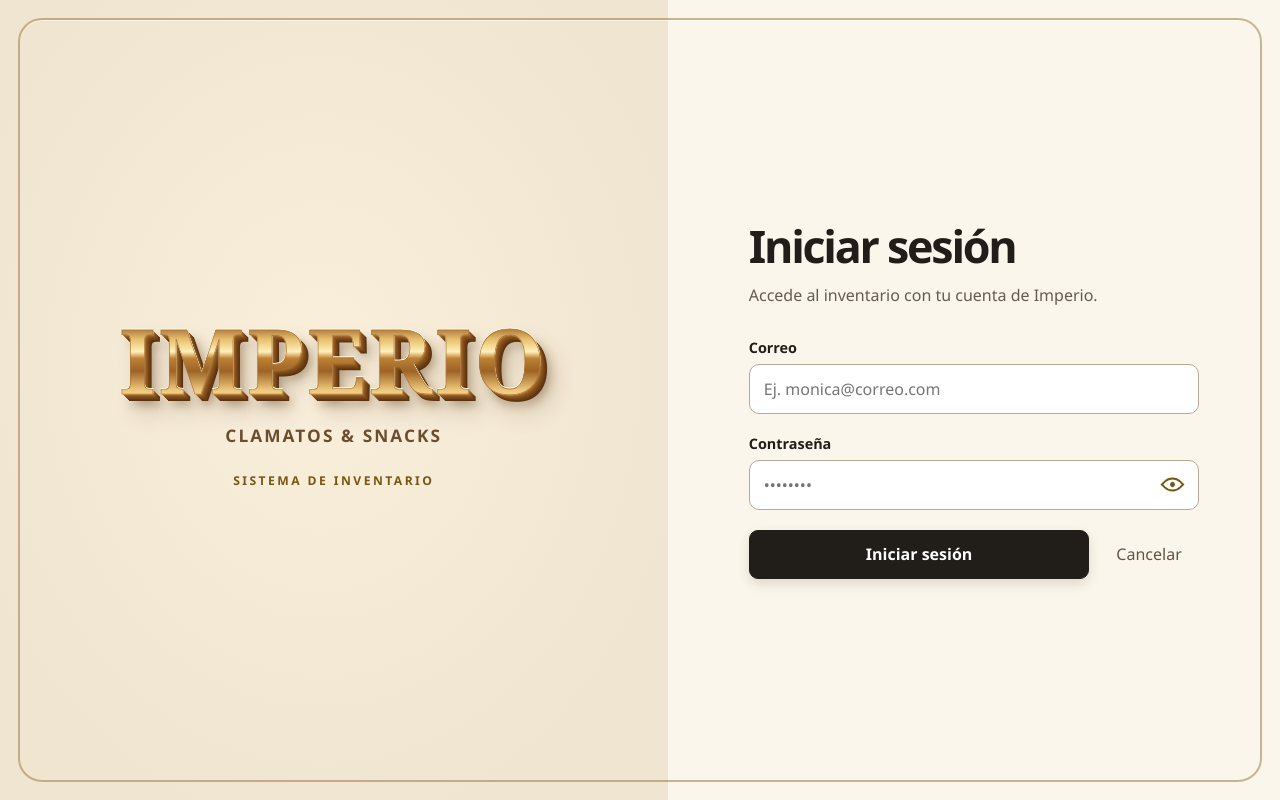
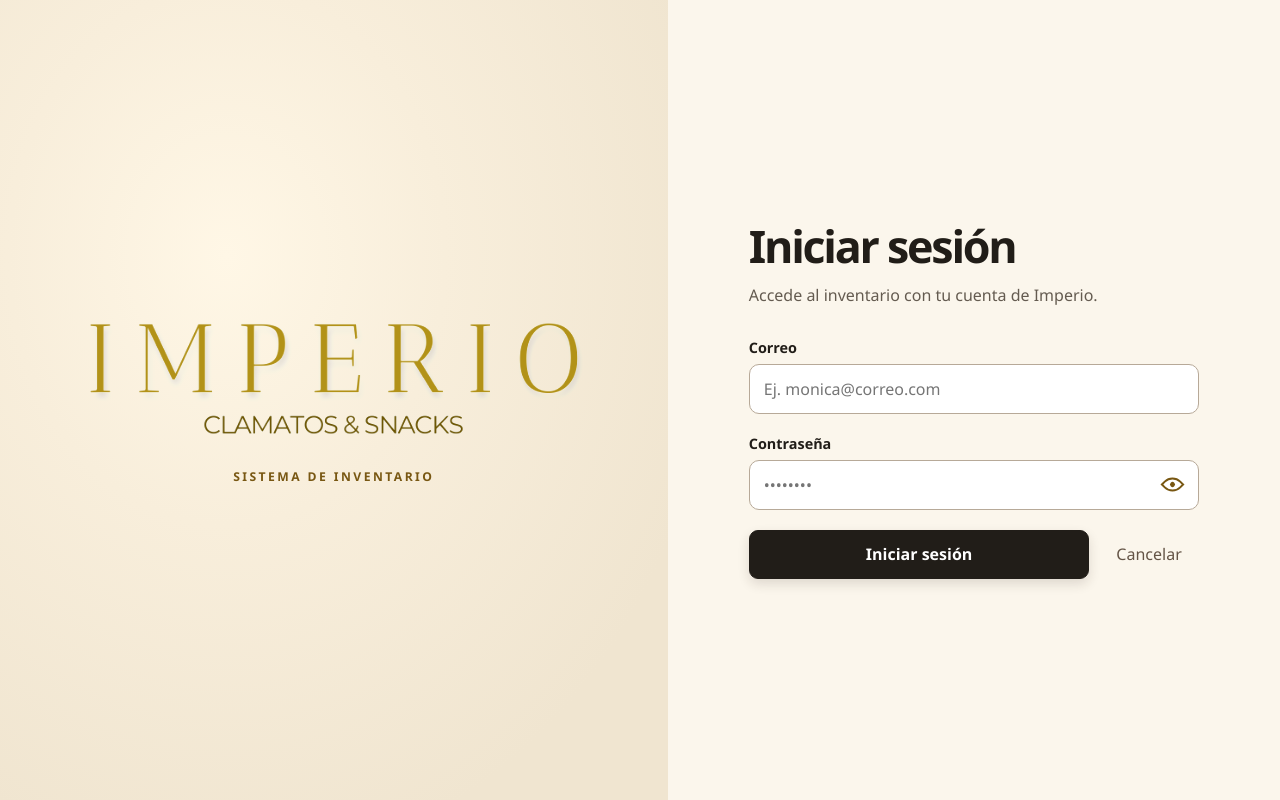
Before and after one commit to Bowerystream117/PROYECTO-SOFTWARE, a plain HTML site: page frontend/inicio de sesion/index.html in a window 1280 px wide. Drawn offline with Linux system fonts and the light colour scheme.

Commit message:
Recupera el logo original con luz suave y sin marco

```diff
--- a/frontend/inicio de sesion/estilos.css
+++ b/frontend/inicio de sesion/estilos.css
@@ -12,64 +12,35 @@ body {
   font-family: "Segoe UI", system-ui, sans-serif;
 }
 .pantalla {
-  position: relative;
   display: grid;
   grid-template-columns: minmax(0, 1.09fr) minmax(0, 1fr);
   min-height: 100vh;
   min-height: 100svh;
 }
 .panelMarca {
-  position: relative;
   display: grid;
   place-items: center;
   padding: clamp(24px, 6.5vw, 108px);
-  background: radial-gradient(ellipse at 48% 46%, #f9efdb 0%, var(--crema) 76%);
-}
-.pantalla::before {
-  content: "";
-  position: absolute;
-  inset: 18px;
-  border: 2px solid #96743c80;
-  border-radius: 24px;
-  box-shadow: inset 0 1px 0 #fff9ecb3;
-  pointer-events: none;
-  z-index: 2;
+  background: radial-gradient(ellipse at 34% 32%, #fff7e6 0%, #f8eedb 35%, var(--crema) 80%);
 }
 .identidad {
   width: min(100%, 760px);
   text-align: center;
 }
-.marcaLogo {
-  display: grid;
-  margin: 0;
-  font: 700 clamp(38px, 7vw, 136px) / 1.08 Georgia, "Times New Roman", serif;
-  letter-spacing: .035em;
+.marcaLogo { position: relative; }
+.marcaLogo::before {
+  content: "";
+  position: absolute;
+  inset: 0;
+  background: url("../compartido/logo-imperio.png") center / 100% 100% no-repeat;
+  clip-path: inset(0 0 28%);
+  filter: grayscale(1) contrast(1.3) brightness(1.06) blur(3px);
+  mix-blend-mode: darken;
+  opacity: .37;
+  transform: translate(2px, 5px);
+  pointer-events: none;
 }
-.marcaLogo span { grid-area: 1 / 1; }
-.marcaLogo [aria-hidden] {
-  color: #88531d;
-  text-shadow:
-    1px 1px #ab732f, 2px 2px #976025, 3px 3px #88531d,
-    4px 4px #7c4918, 5px 5px #704016, 6px 6px #653912,
-    7px 7px #593211, 9px 11px 10px #5a351060, 12px 17px 22px #5a351040;
-  user-select: none;
-}
-.caraLogo {
-  color: #a36b28;
-  background: linear-gradient(#8a511f 12%, #e7be6c 29%, #fff0ba 42%, #bd8133 49%, #9d6326 62%, #edc679 81%, #ffdfa0 93%);
-  background-clip: text;
-  -webkit-text-fill-color: transparent;
-  -webkit-text-stroke: .65px #a77235;
-  filter: drop-shadow(0 -1px #fff8dc);
-}
-.giroMarca {
-  margin: 16px 0 0;
-  color: #6c4d2f;
-  font-size: clamp(.83rem, 1.35vw, 1.35rem);
-  font-weight: 600;
-  letter-spacing: .12em;
-  text-transform: uppercase;
-}
+.logo { position: relative; display: block; width: 100%; height: auto; mix-blend-mode: darken; }
 .descripcionSistema {
   margin: clamp(14px, 2vw, 28px) 0 0;
   color: var(--bronce);
@@ -78,7 +49,7 @@ body {
   letter-spacing: .2em;
   text-transform: uppercase;
 }
-.panelAcceso { position: relative; display: grid; place-items: center; padding: clamp(36px, 6vw, 104px); }
+.panelAcceso { display: grid; place-items: center; padding: clamp(36px, 6vw, 104px); }
 .contenedorFormulario {
   width: min(100%, 450px);
 }
@@ -121,9 +92,7 @@ input:focus-visible, button:focus-visible { outline: 3px solid var(--bronce); ou
 @media (max-width: 760px) {
   .pantalla { grid-template-columns: 1fr; grid-template-rows: auto 1fr; }
   .panelMarca { padding: 32px 28px 26px; }
-  .pantalla::before { inset: 10px; border-radius: 16px; }
   .identidad { width: min(100%, 380px); }
-  .marcaLogo { font-size: clamp(32px, 11vw, 70px); }
   .descripcionSistema { margin-top: 12px; }
   .panelAcceso { align-items: start; padding: 32px 24px; }
 }
--- a/frontend/inicio de sesion/index.html
+++ b/frontend/inicio de sesion/index.html
@@ -12,8 +12,9 @@
   <main class="pantalla">
     <aside class="panelMarca" aria-label="Imperio Clamatos y Snacks">
       <div class="identidad">
-        <p class="marcaLogo"><span aria-hidden="true">IMPERIO</span><span class="caraLogo">IMPERIO</span></p>
-        <p class="giroMarca">Clamatos &amp; Snacks</p>
+        <div class="marcaLogo">
+          <img class="logo" src="../compartido/logo-imperio.png" alt="Imperio Clamatos &amp; Snacks" width="1164" height="296">
+        </div>
         <p class="descripcionSistema">Sistema de inventario</p>
       </div>
     </aside>
```
